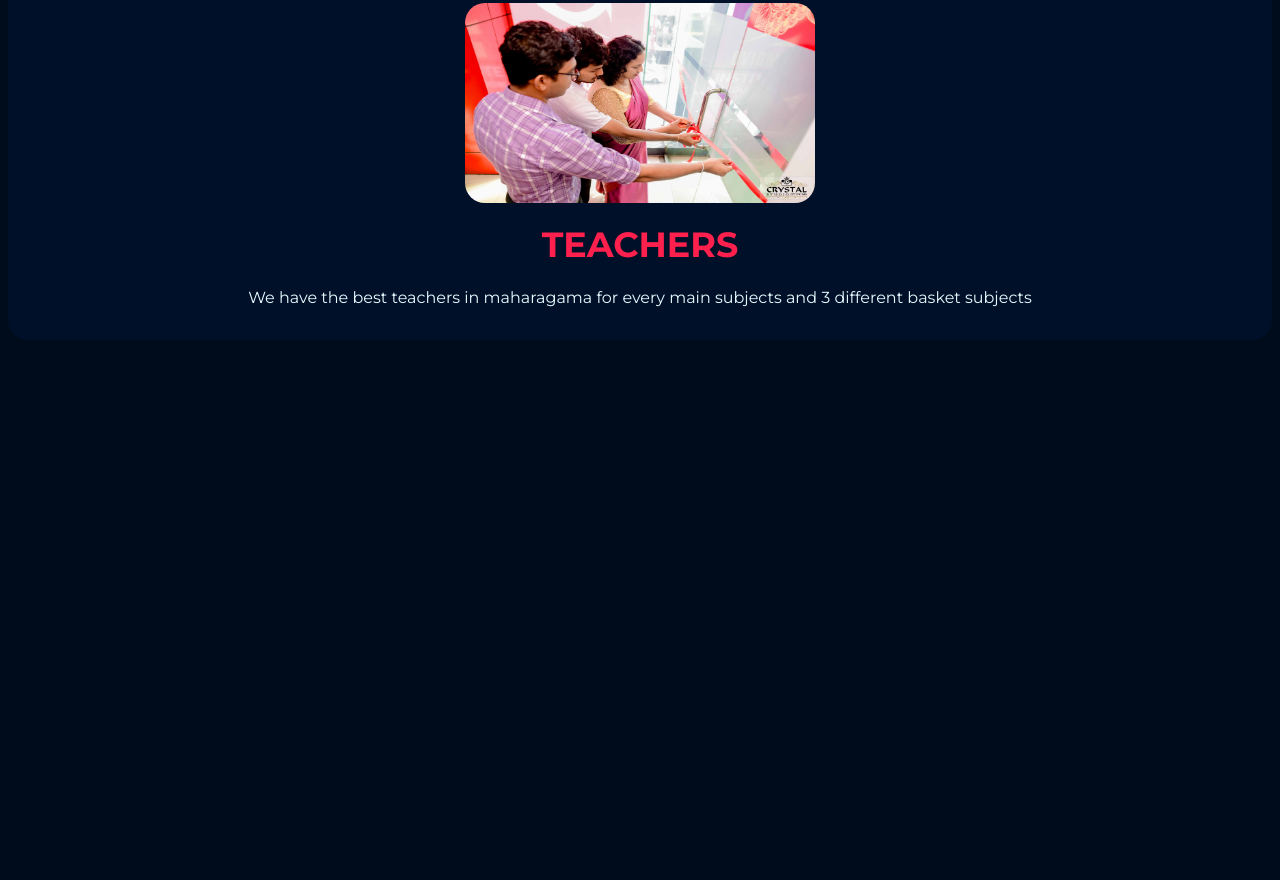
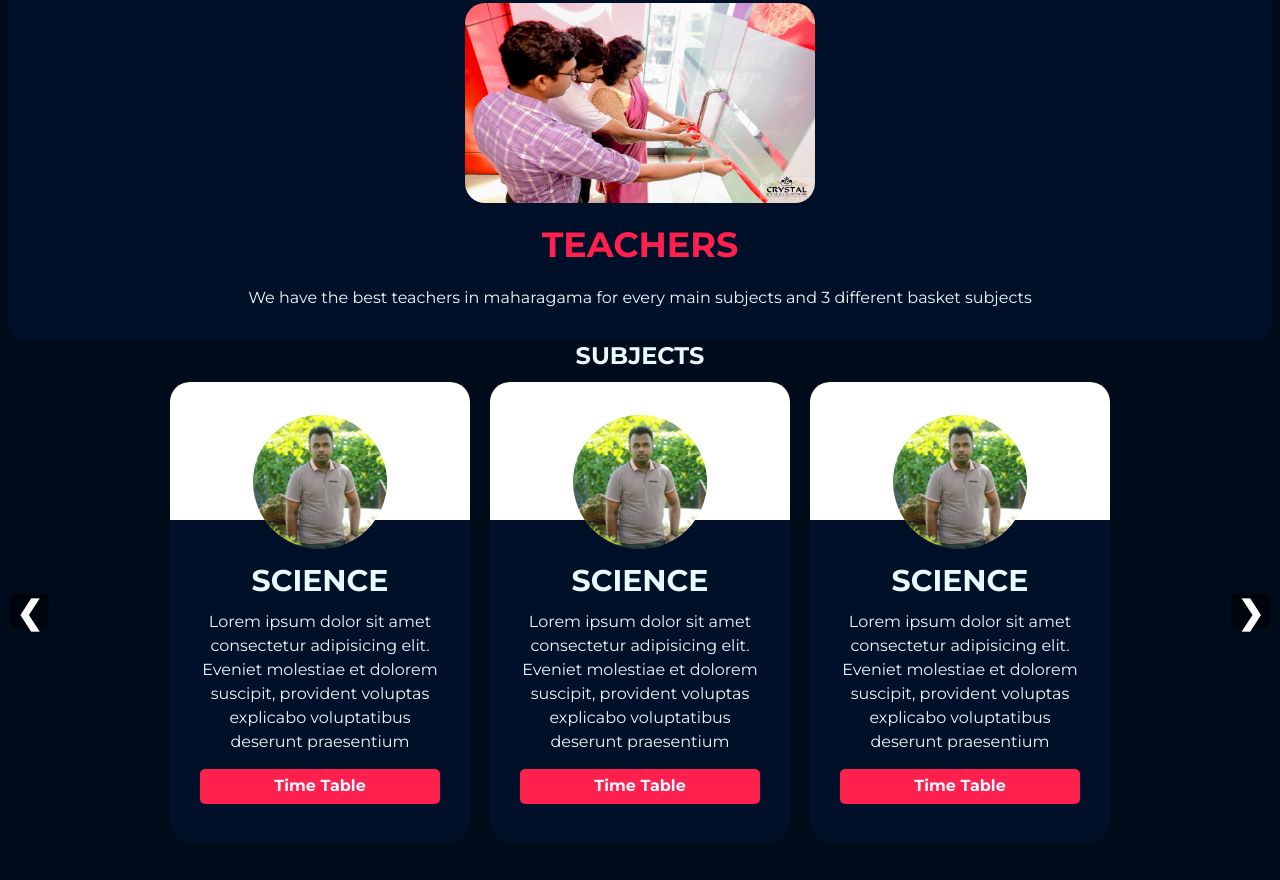
Before and after one commit to kingpavindu/OVIDMA, a website built with Vite: page index.html in a window 1280 px wide. Shown: the part 1768-2648 px from the top of the page. Before the commit the page ends 2108 px from the top, so only its background shows below. Built offline with nearby package versions, Linux system fonts and the light colour scheme; a web font is replaced by a local one.

Commit message:
card slider with errors

```diff
--- a/index.html
+++ b/index.html
@@ -6,15 +6,17 @@
     <meta name="viewport" content="width=device-width, initial-scale=1.0" />
     <meta name="description" content="Ovidma institute">
     <meta name="keywords" content="ovidma institute, ovidma, sinhala class, science sinhala, ovidma maharagama, sujeewa sampath">
+    <!-- icon-sources  -->
     <link rel="stylesheet" href="https://cdnjs.cloudflare.com/ajax/libs/font-awesome/6.5.1/css/all.min.css ">
-    <link
-      href="https://api.fontshare.com/v2/css?f[]=general-sans@500,600,400,700&display=swap"
-      rel="stylesheet"
+    <link href="https://api.fontshare.com/v2/css?f[]=general-sans@500,600,400,700&display=swap" rel="stylesheet"
     />
+    <link rel="stylesheet" href="https://cdn.jsdelivr.net/npm/swiper@11/swiper-bundle.min.css"/>
+    <!-- title  -->
     <title>Ovidma Institute</title>
+
   </head>
   <body>
-
+            <!-- ---------------------navigation-bar---------------------  -->
     <header class="header container">
       <nav>
         <ul class="header__menu">
@@ -68,6 +70,7 @@
         </div>
         <!-- End of Mobile Navigation -->
 
+        <!-- -----------------landing-page---------------------  -->
     <main>
       <section class="landing">
           <img src="images/icon.jpg" alt="">
@@ -111,13 +114,64 @@
         </div>
 
       </section>
+
+      <section class="subjects slider-container container">
+        <h1>SUBJECTS</h1>
+        <div class="slider-wrapper">
+            <div class="card">
+                <div class="box-1"></div>
+                <div class="card-content">
+                    <div class="card-img">
+                        <img src="images/science_profile.jpg" alt="">
+                    </div>
+                    <div class="box-2">
+                        <h1>SCIENCE</h1>
+                        <p>Lorem ipsum dolor sit amet consectetur adipisicing elit. Eveniet molestiae et dolorem suscipit, provident voluptas explicabo voluptatibus deserunt praesentium </p>
+                        <button>Time Table</button>
+                    </div>
+                </div>
+            </div>
+
+            <div class="slider-wrapper">
+              <div class="card">
+                  <div class="box-1"></div>
+                  <div class="card-content">
+                      <div class="card-img">
+                          <img src="images/science_profile.jpg" alt="">
+                      </div>
+                      <div class="box-2">
+                          <h1>SCIENCE</h1>
+                          <p>Lorem ipsum dolor sit amet consectetur adipisicing elit. Eveniet molestiae et dolorem suscipit, provident voluptas explicabo voluptatibus deserunt praesentium </p>
+                          <button>Time Table</button>
+                      </div>
+                  </div>
+              </div>
+
+              <div class="slider-wrapper">
+                <div class="card">
+                    <div class="box-1"></div>
+                    <div class="card-content">
+                        <div class="card-img">
+                            <img src="images/science_profile.jpg" alt="">
+                        </div>
+                        <div class="box-2">
+                            <h1>SCIENCE</h1>
+                            <p>Lorem ipsum dolor sit amet consectetur adipisicing elit. Eveniet molestiae et dolorem suscipit, provident voluptas explicabo voluptatibus deserunt praesentium </p>
+                            <button>Time Table</button>
+                        </div>
+                    </div>
+                </div>
+            <!-- Repeat the card block for additional cards -->
+        </div>
+        <button class="prev">❮</button>
+        <button class="next">❯</button>
+    </section>
       <section></section>
-      <section>
-      </section>
     </main>
 
     <footer></footer>
 
     <script type="module" src="./src/main.js"></script>
+
   </body>
 </html>
--- a/src/main.js
+++ b/src/main.js
@@ -4,6 +4,7 @@ import '../styles/main/header.css'
 import '../styles/main/facilities.css'
 import '../styles/main/faq.css'
 import '../styles/main/mobile-nav.css'
+import '../styles/main/subjects.css'
 import '../styles/utils.css'
 
 
@@ -11,5 +12,7 @@ import '../styles/utils.css'
 
 
 import mobileNav from './utils/mobile-nav';
+import imageslider from './utils/image-slider';
 
 mobileNav();
+imageslider();
--- /dev/null
+++ b/src/utils/image-slider.js
@@ -0,0 +1,26 @@
+const prevButton = document.querySelector('.prev');
+const nextButton = document.querySelector('.next');
+const sliderWrapper = document.querySelector('.slider-wrapper');
+const cards = document.querySelectorAll('.card');
+const cardWidth = cards[0].offsetWidth + 20;
+let currentIndex = 0;
+
+prevButton.addEventListener('click', () => {
+    if (currentIndex > 0) {
+        currentIndex--;
+        updateSlider();
+    }
+});
+
+nextButton.addEventListener('click', () => {
+    if (currentIndex < cards.length - 1) {
+        currentIndex++;
+        updateSlider();
+    }
+});
+
+function updateSlider() {
+    sliderWrapper.style.transform = `translateX(-${currentIndex * cardWidth}px)`;
+}
+
+    export default imageslider;
--- /dev/null
+++ b/styles/main/subjects.css
@@ -0,0 +1,95 @@
+.subjects{
+    justify-content: center;
+    display: flex;
+    align-items: center;
+    flex-direction: column;
+    margin-bottom: 100px;
+}
+
+.card{
+    position: relative;
+    background-color: var(--clr-navy-light);
+    border-radius: 20px;
+    height: 460px;
+    width: 296px;
+}
+
+.card .card-content{
+    display: flex;
+    flex-direction: column;
+    align-items: center;
+    padding: 30px;
+    position: relative;
+    z-index: 100;
+}
+
+.card-img{
+    height: 140px;
+    width: 140px;
+    border-radius: 50%;
+    padding: 3px;
+}
+
+.card img{
+    height: 100%;
+    width: 100%;
+    object-fit: cover;
+    border-radius: 50%;
+}
+
+.card .box-1 {
+    position: absolute;
+    width: 100%;
+    height: 30%;
+    background-color: white;
+    border-radius: 20px 20px 0 0;
+}
+
+.card .box-2{
+    text-align: center;
+    display: flex;
+    flex-direction: column;
+}
+
+.card .box-2 h1{
+    font-size: var(--size-3xl);
+    margin: 10px 0;
+}
+
+.slider-container {
+    position: relative;
+    width: 100%;
+    overflow: hidden;
+}
+
+/* Slider wrapper */
+.slider-wrapper {
+    display: flex;
+    transition: transform 0.5s ease;
+}
+
+/* Card */
+.card {
+    min-width: 300px;
+    margin: 10px;
+}
+
+/* Navigation buttons */
+.prev, .next {
+    position: absolute;
+    top: 50%;
+    transform: translateY(-50%);
+    background: rgba(0, 0, 0, 0.5);
+    color: white;
+    border: none;
+    font-size: 2rem;
+    cursor: pointer;
+}
+
+.prev {
+    left: 10px;
+}
+
+.next {
+    right: 10px;
+}
--- a/styles/utils.css
+++ b/styles/utils.css
@@ -33,12 +33,30 @@ h1{
     color: var(--clr-light);
 }
 
+button{
+    border: none;
+    border-radius: 5px;
+    height: 35px;
+    width: auto;
+    font-family: "Montserrat", sans-serif;
+    font-weight: bold;
+    background-color: var(--clr-red);
+    cursor: pointer;
+    color: var(--clr-light);
+    margin: 15px 0;
+}
+
+
+
 /* xs */
 /* @media (min-width: 475px) {} */
 
 /* sm */
 /* @media (min-width: 640px) {} */
-
+button:hover{
+    background-color: var(--clr-light);
+    color: var(--clr-navy);
+}
 /* md */
 /* @media (min-width: 768px) {} */
 
```
Also changed, not shown: faq.html (+10 -5 lines).
